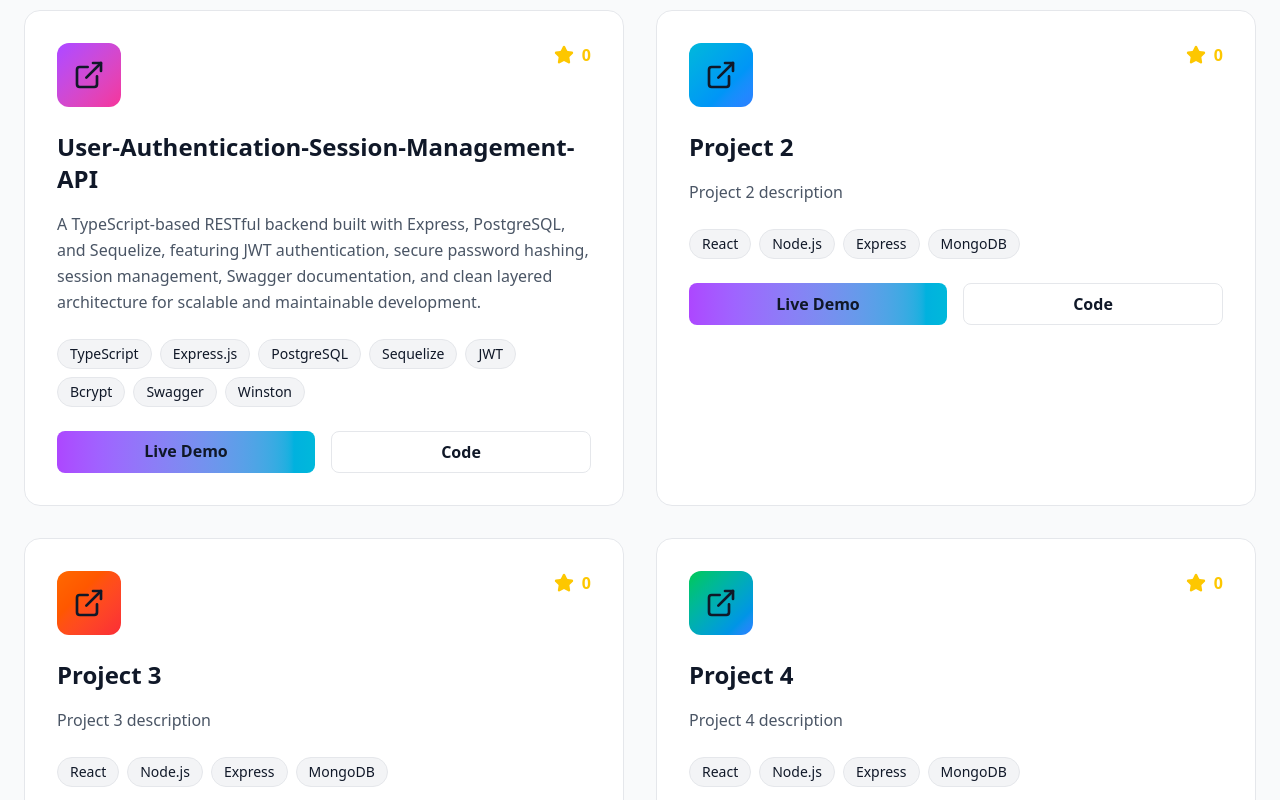
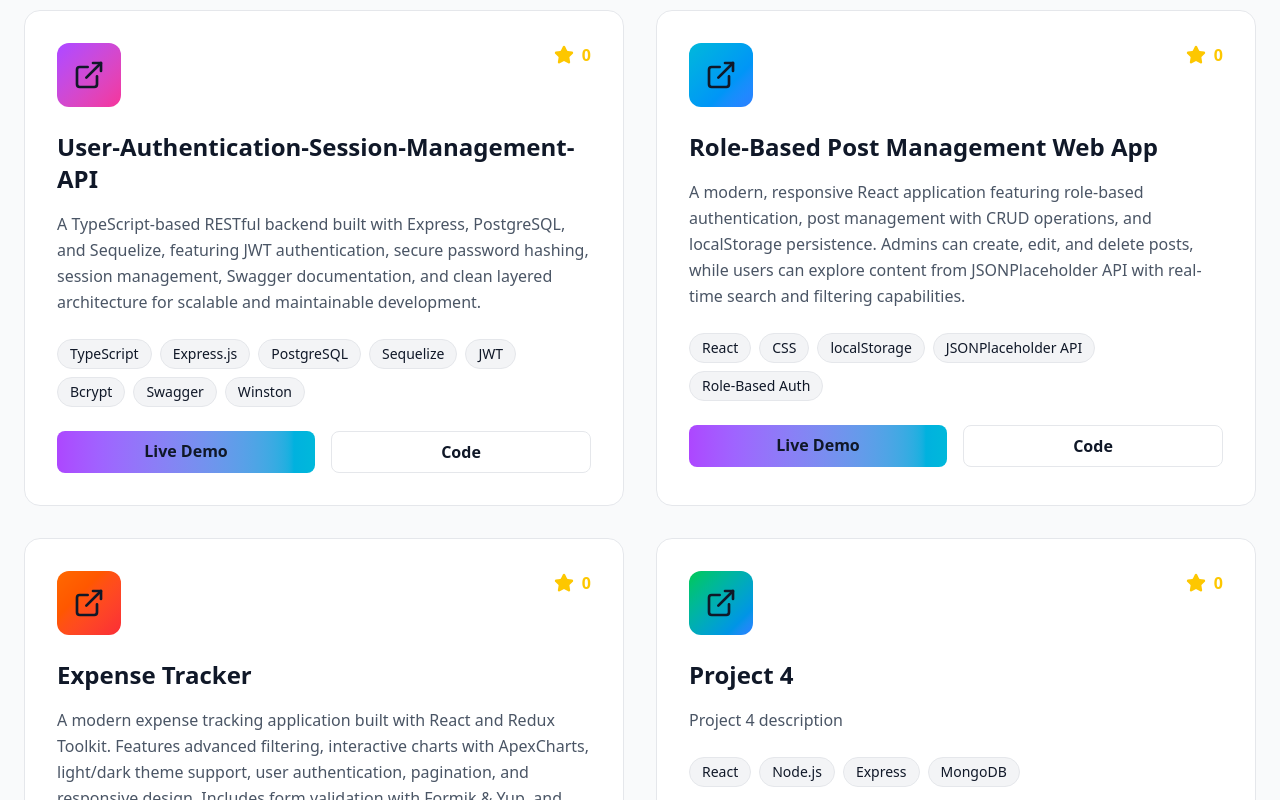
Before and after one commit to koradiyamilan12/portfolio, a React (Vite) app: page / in a window 1280 px wide. Shown: the part 1840-2640 px from the top of the page. Built offline with nearby package versions, Linux system fonts and the light colour scheme.

Commit message:
update portfolio

```diff
--- a/src/data/projects.js
+++ b/src/data/projects.js
@@ -9,18 +9,22 @@ export const projects = [
     liveLink: "https://user-authentication-session-management.onrender.com/api-docs/",
   },
   {
-    title: "Project 2",
-    desc: "Project 2 description",
-    tech: ["React", "Node.js", "Express", "MongoDB"],
+    title: "Role-Based Post Management Web App",
+    desc: "A modern, responsive React application featuring role-based authentication, post management with CRUD operations, and localStorage persistence. Admins can create, edit, and delete posts, while users can explore content from JSONPlaceholder API with real-time search and filtering capabilities.",
+    tech: ["React", "CSS", "localStorage", "JSONPlaceholder API", "Role-Based Auth"],
     gradient: "from-cyan-500 to-blue-500",
     stars: 0,
+    link: "https://github.com/koradiyamilan12/role-based-post-management",
+    liveLink: "https://postapp-tau.vercel.app/",
   },
   {
-    title: "Project 3",
-    desc: "Project 3 description",
-    tech: ["React", "Node.js", "Express", "MongoDB"],
+    title: "Expense Tracker",
+    desc: "A modern expense tracking application built with React and Redux Toolkit. Features advanced filtering, interactive charts with ApexCharts, light/dark theme support, user authentication, pagination, and responsive design. Includes form validation with Formik & Yup, and performance optimizations with lazy loading and memoization.",
+    tech: ["React", "Redux Toolkit", "ApexCharts", "Formik", "Yup", "Axios", "Vite"],
     gradient: "from-orange-500 to-red-500",
     stars: 0,
+    link: "https://github.com/koradiyamilan12/expense_tracker",
+    liveLink: "https://expense-tracker-kappa-sandy.vercel.app/",
   },
   {
     title: "Project 4",
```
